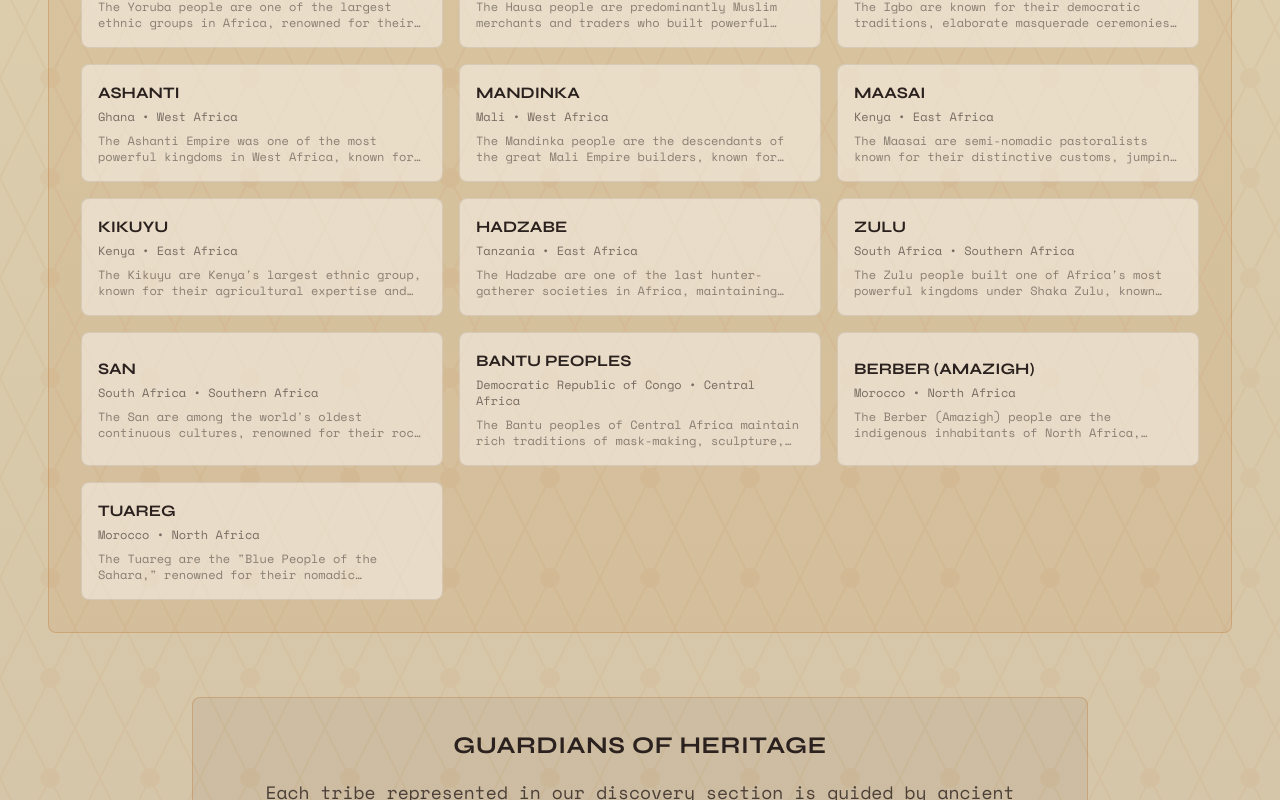
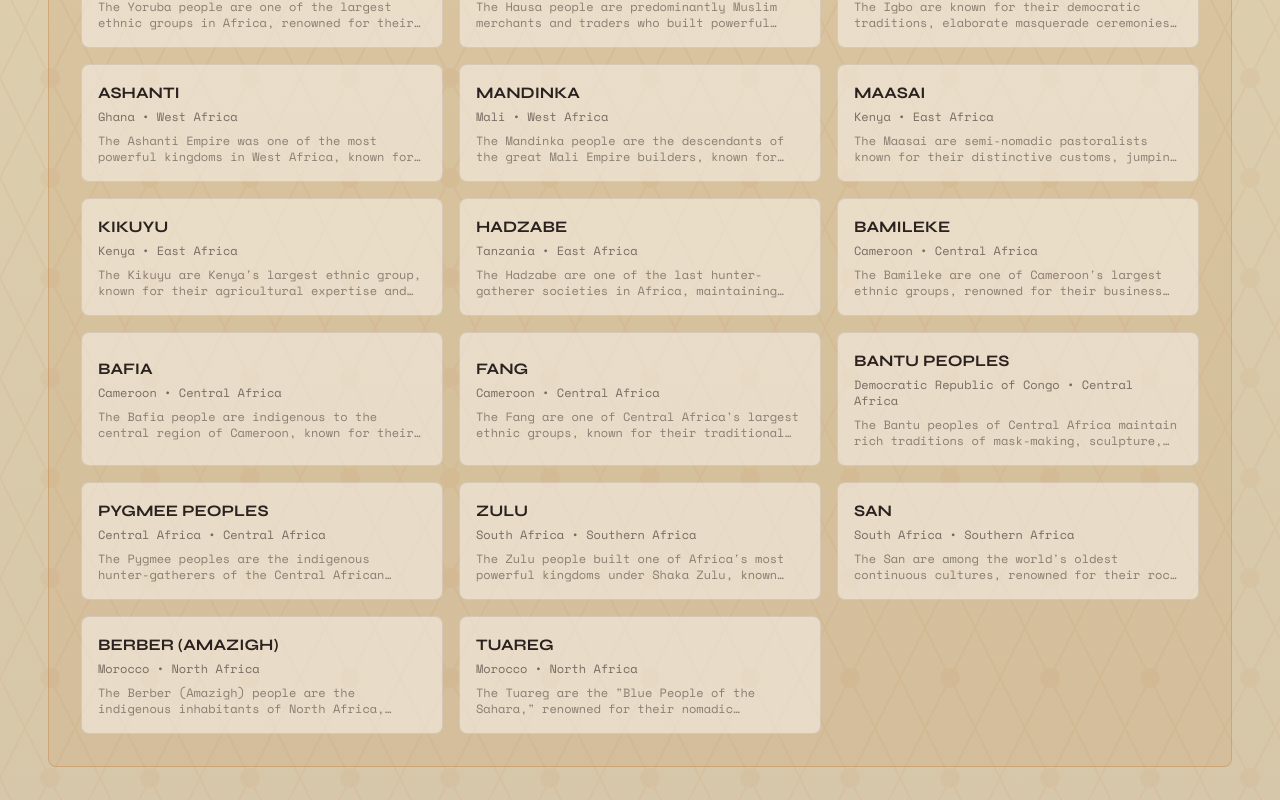
Before and after one commit to lablion4-dev/Triboon, a React (Vite) app: page / in a window 1280 px wide. Shown: the part 6241-7041 px from the top of the page. Built offline with nearby package versions, Linux system fonts and the light colour scheme.

Commit message:
Add 4 new Central African tribes: Bamileke, Bafia, Fang, and Pygmee

```diff
--- a/data/tribesData.ts
+++ b/data/tribesData.ts
@@ -189,6 +189,97 @@ export const COUNTRIES: Country[] = [
     ]
   },
 
+  // Central Africa
+  {
+    id: 'cameroon',
+    name: 'Cameroon',
+    region: 'central',
+    tribes: [
+      {
+        id: 'bamileke',
+        name: 'Bamileke',
+        country: 'Cameroon',
+        region: 'Central Africa',
+        population: '3.5+ million',
+        language: 'Bamileke',
+        description: 'The Bamileke are one of Cameroon\'s largest ethnic groups, renowned for their business acumen, traditional architecture, and rich cultural heritage in the Western Highlands.',
+        history: 'The Bamileke have inhabited the Western Highlands of Cameroon for centuries, developing sophisticated agricultural techniques and complex social structures around traditional kingdoms.',
+        culture: 'Bamileke culture emphasizes entrepreneurship, traditional architecture, and elaborate ceremonial practices. They are known for their traditional houses and marketplace culture.',
+        traditions: ['Traditional Kingship', 'Agricultural Ceremonies', 'Market Culture', 'Architectural Traditions'],
+        art: ['Traditional Architecture', 'Wood Carving', 'Textile Weaving', 'Pottery', 'Mask Making'],
+        gallery: ['bamileke-architecture-1', 'bamileke-culture-1', 'bamileke-art-1'],
+        guardian: 'bamileke-guardian'
+      },
+      {
+        id: 'bafia',
+        name: 'Bafia',
+        country: 'Cameroon',
+        region: 'Central Africa',
+        population: '800,000',
+        language: 'Bafia',
+        description: 'The Bafia people are indigenous to the central region of Cameroon, known for their traditional masks, ceremonial practices, and deep connection to the forest.',
+        history: 'The Bafia have lived in central Cameroon for centuries, maintaining their traditional lifestyle and cultural practices in harmony with the forest environment.',
+        culture: 'Bafia culture centers around traditional ceremonies, mask traditions, and forest-based spiritual practices. They maintain close ties to ancestral lands.',
+        traditions: ['Forest Ceremonies', 'Traditional Masking', 'Ancestral Worship', 'Initiation Rites'],
+        art: ['Mask Making', 'Wood Carving', 'Traditional Tools', 'Body Art', 'Ceremonial Objects'],
+        gallery: ['bafia-mask-1', 'bafia-culture-1', 'bafia-tradition-1'],
+        guardian: 'bafia-guardian'
+      },
+      {
+        id: 'fang',
+        name: 'Fang',
+        country: 'Cameroon',
+        region: 'Central Africa',
+        population: '3+ million',
+        language: 'Fang',
+        description: 'The Fang are one of Central Africa\'s largest ethnic groups, known for their traditional masks, ancestor worship, and sophisticated political structures.',
+        history: 'The Fang migrated from the eastern regions of Central Africa and established powerful kingdoms throughout the area, developing complex social and political systems.',
+        culture: 'Fang culture emphasizes ancestor worship, traditional masks, and elaborate ceremonial practices. They are renowned for their spiritual beliefs and artistic traditions.',
+        traditions: ['Ancestor Worship', 'Traditional Masking', 'Political Ceremonies', 'Initiation Rites'],
+        art: ['Mask Making', 'Sculpture', 'Traditional Weapons', 'Body Art', 'Ceremonial Objects'],
+        gallery: ['fang-mask-1', 'fang-sculpture-1', 'fang-culture-1'],
+        guardian: 'fang-guardian'
+      }
+    ]
+  },
+  {
+    id: 'congo',
+    name: 'Democratic Republic of Congo',
+    region: 'central',
+    tribes: [
+      {
+        id: 'bantu',
+        name: 'Bantu Peoples',
+        country: 'Democratic Republic of Congo',
+        region: 'Central Africa',
+        population: '30+ million',
+        language: 'Lingala, Kikongo, Swahili',
+        description: 'The Bantu peoples of Central Africa maintain rich traditions of mask-making, sculpture, and spiritual practices in harmony with the rainforest.',
+        history: 'The Bantu expansion brought ironworking, agriculture, and complex social systems to Central Africa, creating diverse kingdoms and societies.',
+        culture: 'Central African Bantu cultures emphasize mask traditions, ancestral worship, and sophisticated sculpture. Known for their rainforest adaptations.',
+        traditions: ['Mask Ceremonies', 'Ancestral Worship', 'Traditional Healing', 'Initiation Rites'],
+        art: ['Mask Making', 'Sculpture', 'Traditional Weapons', 'Body Art', 'Musical Instruments'],
+        gallery: ['bantu-mask-1', 'bantu-sculpture-1', 'bantu-culture-1'],
+        guardian: 'bantu-guardian'
+      },
+      {
+        id: 'pygmee',
+        name: 'Pygmee Peoples',
+        country: 'Central Africa',
+        region: 'Central Africa',
+        population: '500,000',
+        language: 'Various Bantu and Ubangian languages',
+        description: 'The Pygmee peoples are the indigenous hunter-gatherers of the Central African rainforest, among the world\'s oldest continuous cultures with profound forest knowledge.',
+        history: 'The Pygmee peoples have lived in the Central African rainforest for over 60,000 years, developing sophisticated forest survival techniques and spiritual practices.',
+        culture: 'Pygmee culture centers around forest spirituality, traditional hunting, and intimate knowledge of rainforest ecology. They maintain egalitarian societies and rich oral traditions.',
+        traditions: ['Forest Spirituality', 'Traditional Hunting', 'Egalitarian Society', 'Forest Medicine'],
+        art: ['Traditional Tools', 'Body Painting', 'Musical Instruments', 'Forest Crafts', 'Spiritual Objects'],
+        gallery: ['pygmee-hunting-1', 'pygmee-culture-1', 'pygmee-tradition-1'],
+        guardian: 'pygmee-guardian'
+      }
+    ]
+  },
+
   // Southern Africa
   {
     id: 'south-africa',
@@ -224,30 +315,6 @@ export const COUNTRIES: Country[] = [
         art: ['Rock Paintings', 'Traditional Tools', 'Body Art', 'Musical Instruments', 'Dance'],
         gallery: ['san-rockart-1', 'san-culture-1', 'san-tradition-1'],
         guardian: 'san-guardian'
-      }
-    ]
-  },
-
-  // Central Africa
-  {
-    id: 'congo',
-    name: 'Democratic Republic of Congo',
-    region: 'central',
-    tribes: [
-      {
-        id: 'bantu',
-        name: 'Bantu Peoples',
-        country: 'Democratic Republic of Congo',
-        region: 'Central Africa',
-        population: '30+ million',
-        language: 'Lingala, Kikongo, Swahili',
-        description: 'The Bantu peoples of Central Africa maintain rich traditions of mask-making, sculpture, and spiritual practices in harmony with the rainforest.',
-        history: 'The Bantu expansion brought ironworking, agriculture, and complex social systems to Central Africa, creating diverse kingdoms and societies.',
-        culture: 'Central African Bantu cultures emphasize mask traditions, ancestral worship, and sophisticated sculpture. Known for their rainforest adaptations.',
-        traditions: ['Mask Ceremonies', 'Ancestral Worship', 'Traditional Healing', 'Initiation Rites'],
-        art: ['Mask Making', 'Sculpture', 'Traditional Weapons', 'Body Art', 'Musical Instruments'],
-        gallery: ['bantu-mask-1', 'bantu-sculpture-1', 'bantu-culture-1'],
-        guardian: 'bantu-guardian'
       }
     ]
   },
```
